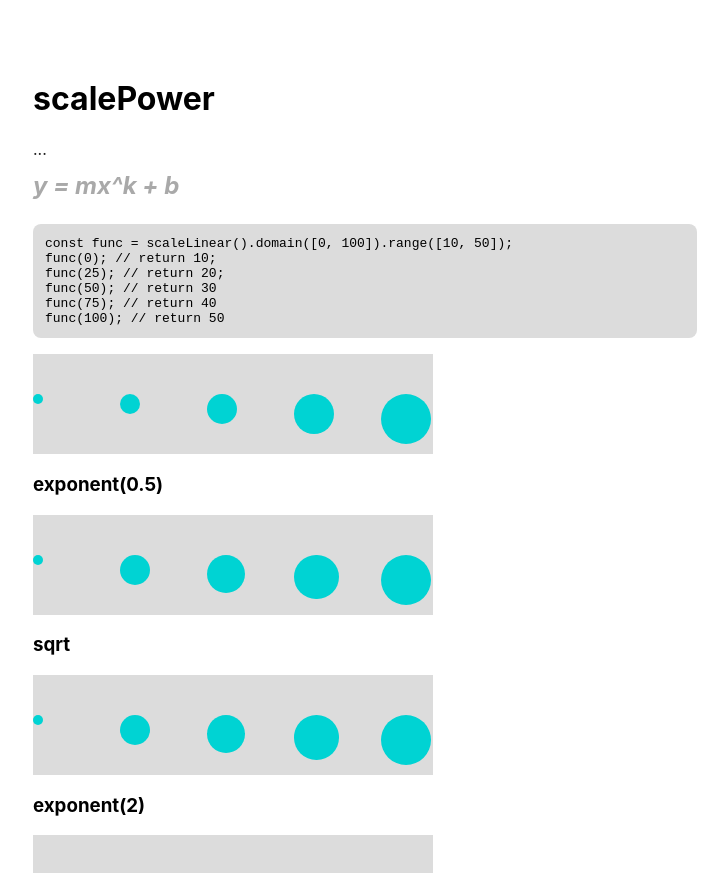
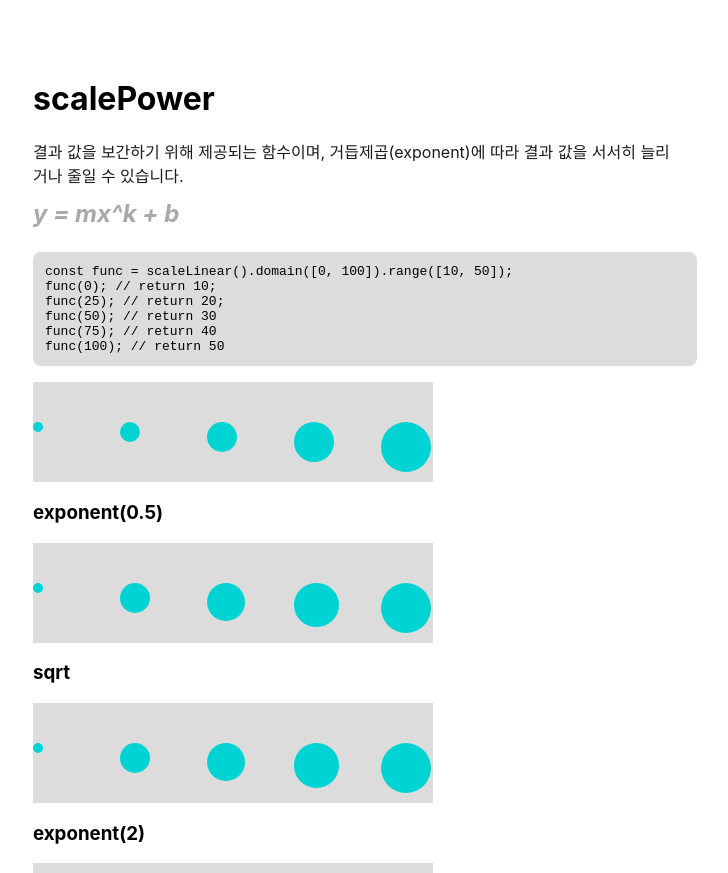
Before and after one commit to seogi1004/d3scale-play, a React (Create React App) app: page / in a window 1280 px wide. Shown: the part 1300-2173 px from the top of the page, without its empty margins (3-731 px from the left). Built offline with nearby package versions, Linux system fonts and the light colour scheme.

Commit message:
Power 스케일 설명 추가

```diff
--- a/src/scale/Power.tsx
+++ b/src/scale/Power.tsx
@@ -32,7 +32,10 @@ export default function PowerScale() {
     <div className="scale">
       <h1>scalePower</h1>
 
-      <div className="description">...</div>
+      <div className="description">
+        결과 값을 보간하기 위해 제공되는 함수이며, 거듭제곱(exponent)에 따라
+        결과 값을 서서히 늘리거나 줄일 수 있습니다.
+      </div>
 
       <div className="formula">y = mx^k + b</div>
 
```
